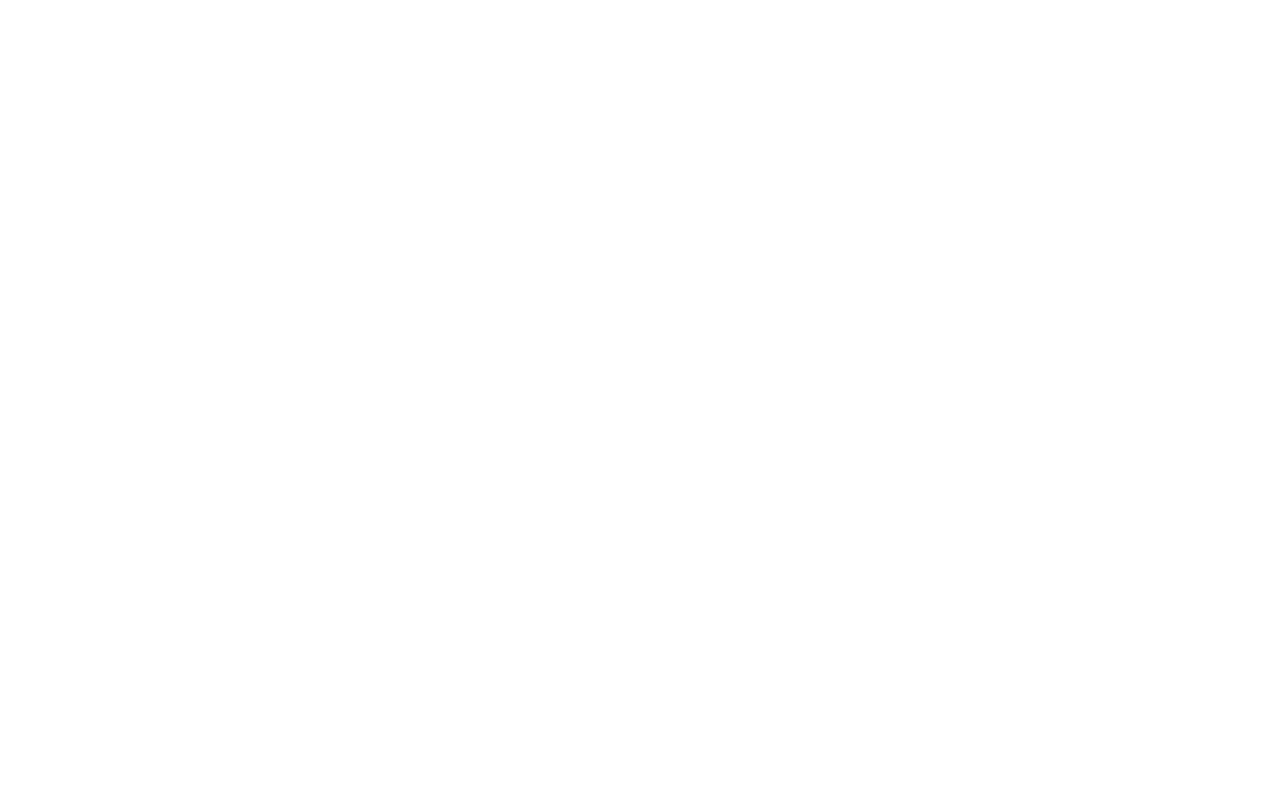
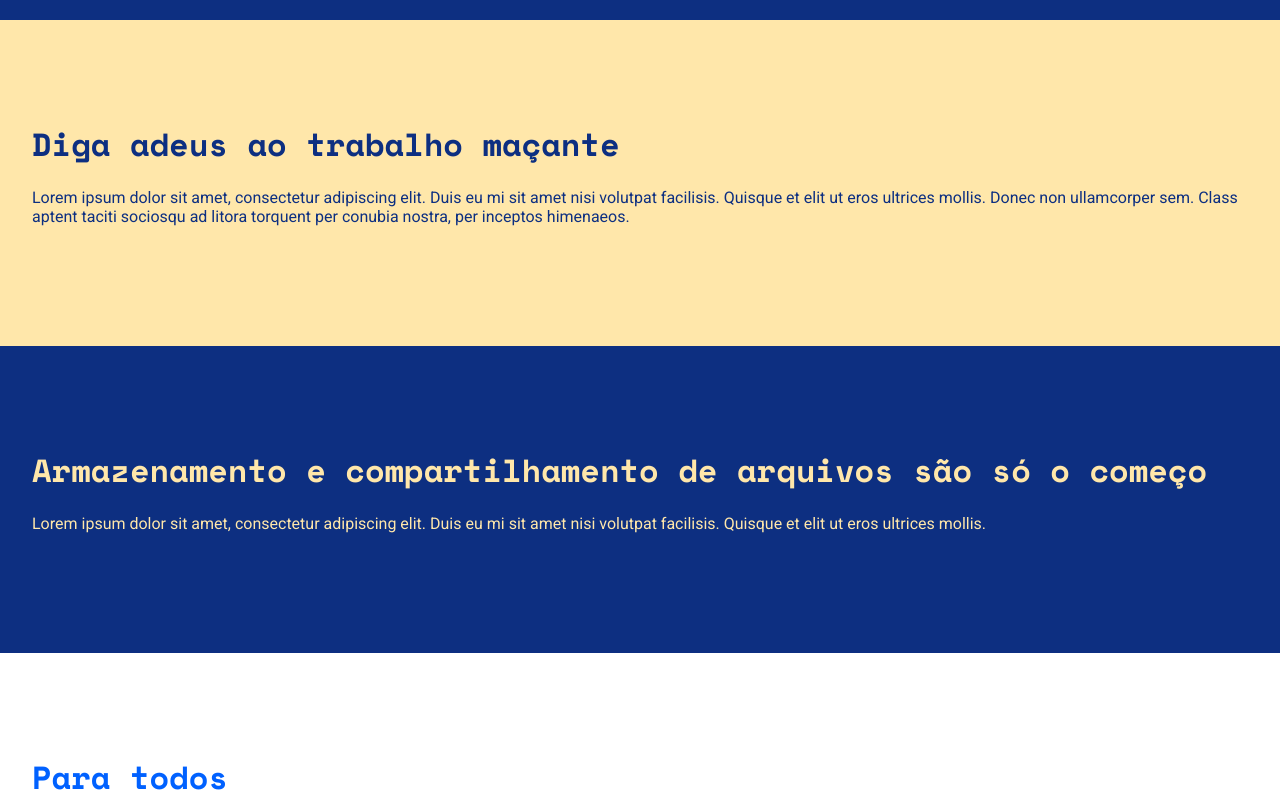
Before and after one commit to celiovjunior/dropbox-ui-clone, a React (Vite) app: page / in a window 1280 px wide. Shown: the part 500-1300 px from the top of the page. Before the commit the page ends 800 px from the top, so only its background shows below. Built offline with nearby package versions, Linux system fonts and the light colour scheme.

Commit message:
config: global styling and set up variables at the section file

```diff
--- a/index.html
+++ b/index.html
@@ -6,6 +6,7 @@
     <link rel="preconnect" href="https://fonts.googleapis.com">
     <link rel="preconnect" href="https://fonts.gstatic.com" crossorigin>
     <link href="https://fonts.googleapis.com/css2?family=Roboto:wght@300;400;500;700&display=swap" rel="stylesheet">
+    <link href="https://fonts.googleapis.com/css2?family=Space+Mono:wght@400;700&display=swap" rel="stylesheet">
     <meta name="viewport" content="width=device-width, initial-scale=1.0" />
     <title>Dropbox UI Clone</title>
   </head>
--- a/src/App.tsx
+++ b/src/App.tsx
@@ -1,6 +1,37 @@
+import Section from "./components/Section"
+import GlobalStyles from "./styles/GlobalStyles"
+import data from "./data"
+
 function App() {
   return (
-    <h1>hello world</h1>
+    <>
+      <Section
+        variant="blue"
+        title={data[0].title}
+        description={data[0].description}
+      />
+      <Section
+        variant="beige"
+        title={data[1].title}
+        description={data[1].description}
+      />
+      <Section
+        variant="blue"
+        title={data[2].title}
+        description={data[2].description}
+      />
+      <Section
+        variant="white"
+        title={data[3].title}
+        description={data[3].description}
+      />
+      <Section
+        variant="black"
+        title={data[4].title}
+        description={data[4].description}
+      />
+      <GlobalStyles />
+    </>
   )
 }
 
--- /dev/null
+++ b/src/components/Section/index.tsx
@@ -0,0 +1,18 @@
+import { Container, Content } from "./styles";
+
+interface Props {
+  variant: 'blue'  | 'beige' | 'white' | 'black';
+  title: string;
+  description: string;
+}
+
+export default function Section ({variant, title, description}: Props) {
+  return (
+    <Container className={variant}>
+      <Content>
+        <h2>{title}</h2>
+        <p>{description}</p>
+      </Content>
+    </Container>
+  )
+}
--- /dev/null
+++ b/src/components/Section/styles.ts
@@ -0,0 +1,67 @@
+import styled from "styled-components";
+
+export const Container = styled.div`
+  --padding-top: 6.25rem;
+  --padding-bottom: 7.5rem;
+  --heading-font-size: 2rem;
+  --content-width: 100%;
+
+  &.blue {
+    --bg-color: var(--color-primary);
+    --text-color: var(--color-tertiary);
+    --logo-color: var(--color-secondary);
+  }
+
+  &.beige {
+    --bg-color: var(--color-secondary);
+    --text-color: var(--color-quaternary);
+    --logo-color: var(--color-primary);
+  }
+
+  &.white {
+    --bg-color: var(--color-tertiary);
+    --text-color: var(--color-quaternary);
+    --logo-color: var(--color-blue);
+  }
+
+  &.black {
+    --bg-color: var(--color-quaternary);
+    --text-color: var(--color-tertiary);
+    --logo-color: var(--color-blue);
+  }
+
+  &:first-child {
+    --padding-top: 8.125rem;
+    --heading-font-size: 51px;
+
+    @media(min-width: 1024px) {
+      --content-width: 50%;
+      --heading-font-size: 71px;
+    }
+  }
+
+  background-color: var(--bg-color);
+`
+
+export const Content = styled.div`
+  max-width: 1440px;
+  z-index: 2;
+  position: relative;
+  margin: 0 auto;
+
+  > h2 {
+    font-size: var(--heading-font-size);
+    color: var(--logo-color);
+    max-width: var(--contnent-width);
+  }
+
+  > p {
+    margin-top: 20px;
+    font-size: 16px;
+    color: var(--logo-color);
+    max-width: var(--contnent-width)
+  }
+
+  padding: var(--padding-top) 2rem var(--padding-bottom);
+
+`
--- /dev/null
+++ b/src/data/index.ts
@@ -0,0 +1,26 @@
+export default [
+  {
+    title: 'Concentre-se apenas no trabalho importante',
+    description:
+      'Lorem ipsum dolor sit amet, consectetur adipiscing elit. Duis eu mi sit amet nisi volutpat facilisis. Quisque et elit ut eros ultrices mollis. Donec non ullamcorper sem. Class aptent taciti sociosqu ad litora torquent per conubia nostra, per inceptos himenaeos.',
+  },
+  {
+    title: 'Diga adeus ao trabalho maçante',
+    description:
+      'Lorem ipsum dolor sit amet, consectetur adipiscing elit. Duis eu mi sit amet nisi volutpat facilisis. Quisque et elit ut eros ultrices mollis. Donec non ullamcorper sem. Class aptent taciti sociosqu ad litora torquent per conubia nostra, per inceptos himenaeos.',
+  },
+  {
+    title: 'Armazenamento e compartilhamento de arquivos são só o começo',
+    description:
+      'Lorem ipsum dolor sit amet, consectetur adipiscing elit. Duis eu mi sit amet nisi volutpat facilisis. Quisque et elit ut eros ultrices mollis.',
+  },
+  {
+    title: 'Para todos',
+    description: 'Lorem ipsum dolor sit amet, consectetur adipiscing elit.',
+  },
+  {
+    title: 'Parte inferior da página',
+    description:
+      'Lorem ipsum dolor sit amet, consectetur adipiscing elit. Duis eu mi sit amet nisi volutpat facilisis.',
+  },
+];
--- /dev/null
+++ b/src/styles/GlobalStyles.ts
@@ -0,0 +1,23 @@
+import { createGlobalStyle } from "styled-components";
+
+export default createGlobalStyle`
+  * {
+    margin: 0;
+    padding: 0;
+    box-sizing: border-box;
+  }
+  *, no-button, input {
+    font-family: Roboto, Arial, Helvetica, sans-serif;
+  }
+  h1, h2, h3, label {
+    font-family: 'Space Mono', monospace;
+   }
+  :root {
+    --color-primary: #0d2f81;
+    --color-secondary: #ffe7aa;
+    --color-tertiary: #fff;
+    --color-quaternary: #000;
+    --color-blue: #0061ff;
+    --color-border: #bdc4c9;
+  }
+`;
```
